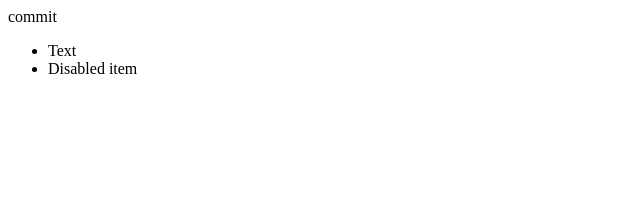
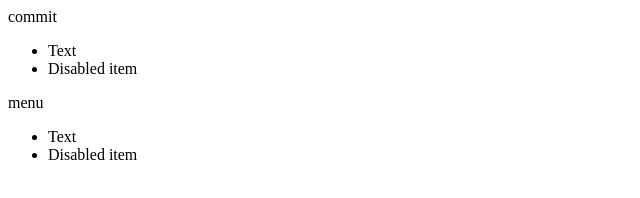
Before and after one commit to artes7468/artes7468, a plain HTML site: page index.html in a window 1280 px wide. Shown: the whole page, without its empty margins (0-640 px from the left). Drawn offline with Linux system fonts and the light colour scheme.

```diff
--- a/index.html
+++ b/index.html
@@ -12,6 +12,12 @@
        <li class="list-group-item active">Text</li>
        <li class="list-group-item disabled" aria-disabled="true">Disabled item</li>
      </ul>
+     menu <div class="menu_head">
+       <ul class="list-group">
+         <li class="list-group-item active">Text</li>
+         <li class="list-group-item disabled" aria-disabled="true">Disabled item</li>
+       </ul>
+     </div>
    </div>
 </body>
 </html>
```
